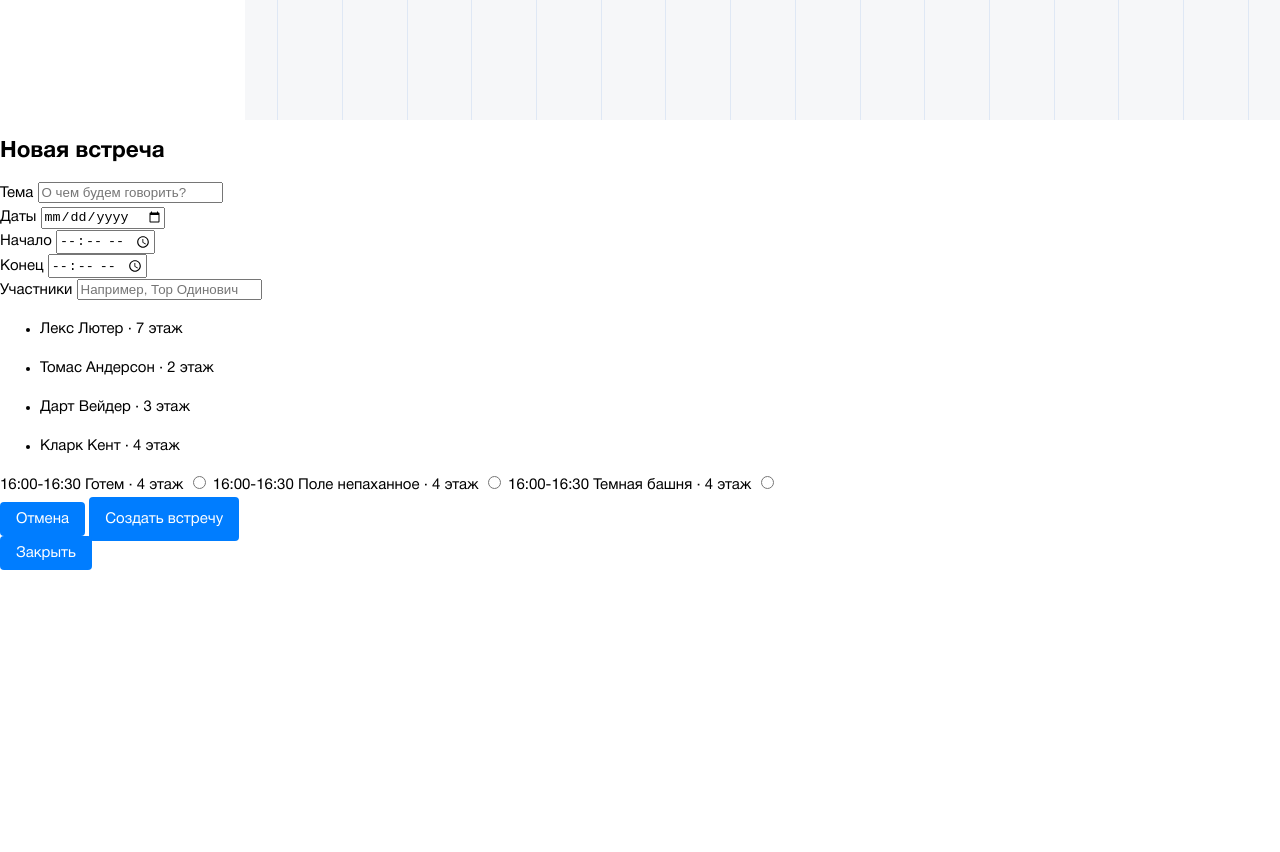
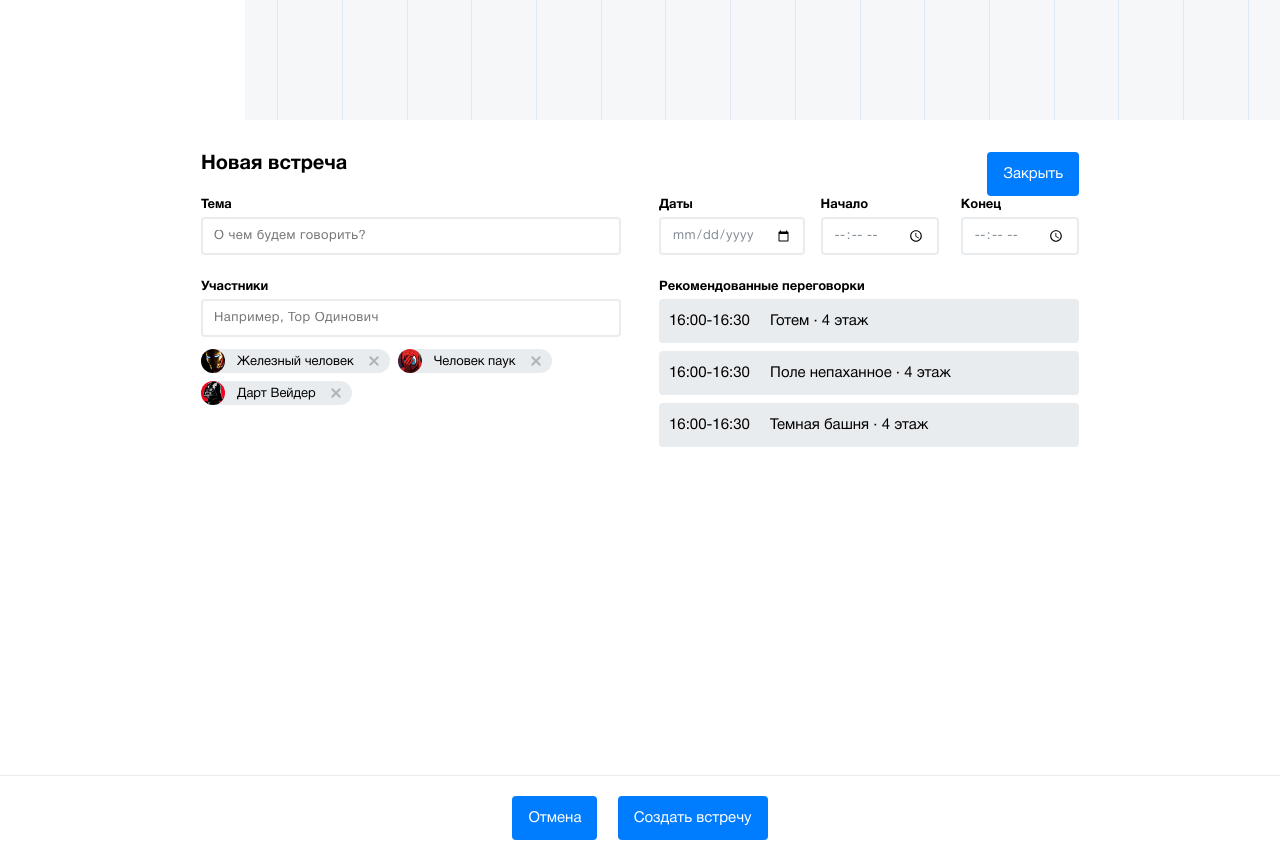
Before and after one commit to kildyashovD/ya-meeting-room, a website: page source/index.html in a window 1280 px wide. Shown: the part 680-1532 px from the top of the page. Before the commit the page ends 1250 px from the top, so only its background shows below. Drawn offline with nearby package versions, Linux system fonts and the light colour scheme; files that its build step writes are made by us from their sources.

Commit message:
Доделал базовую верстку десктоп new-meeting

```diff
--- a/source/index.html
+++ b/source/index.html
@@ -135,74 +135,84 @@
     <section class="new-meeting">
       <div class="new-meeting__wrapper">
         <h2 class="new-meeting__heading">Новая встреча</h2>
+        <a class="new-meeting__close button" href="#">Закрыть</a>
+      </div>
 
       <form class="new-meeting__form add-meeting-form" action="#">
+        <div class="new-meeting__wrapper">
+          <div class="add-meeting-form__main">
             <div class="add-meeting-form__item">
               <div class="add-meeting-form__container">
-              <label for="meeting-them">Тема</label>
+                <label class="add-meeting-form__heading" for="meeting-them">Тема</label>
                 <input class="add-meeting-form__theme" type="text" name="theme" id="meeting-theme" placeholder="О чем будем говорить?">
               </div>
             </div>
             <div class="add-meeting-form__item">
-            <div class="add-meeting-form__container">
-              <label for="meeting-date">Даты</label>
+              <div class="add-meeting-form__container add-meeting-form__container--dates-margin">
+                <label class="add-meeting-form__heading" for="meeting-date">Даты</label>
                 <input class="add-meeting-form__date" name="date" id="meeting-date" type="date">
               </div>
-            <div class="add-meeting-form__container">
-              <label for="meeting-start-time">Начало</label>
+              <div class="add-meeting-form__container add-meeting-form__container--times-margin">
+                <label class="add-meeting-form__heading" for="meeting-start-time">Начало</label>
                 <input class="add-meeting-form__time" name="start-time" id="meeting-start-time" type="time">
               </div>
               <div class="add-meeting-form__container">
-              <label for="meeting-end-time">Конец</label>
+                <label class="add-meeting-form__heading" for="meeting-end-time">Конец</label>
                 <input class="add-meeting-form__time" name="end-time" id="meeting-end-time" type="time">
               </div>
             </div>
             <div class="add-meeting-form__item">
-            <div class="add-meeting-form__conta">
-              <label for="">Участники</label>
+              <div class="add-meeting-form__container">
+                <label class="add-meeting-form__heading" for="">Участники</label>
                 <input class="add-meeting-form__participants" type="text" placeholder="Например, Тор Одинович">
                 <ul class="participants-list">
                   <li class="participants-list__item">
-                  <p class="participants-list__name">Лекс Лютер · <span class="participants-list__floor">7 этаж</span></p>
+                    <img class="participants-list__avatar" src="img/iron-man-avatar.jpg" alt="Person avatar">
+                    <span class="participants-list__name">Железный человек</span>
+                    <button class="participants-list__close" type="button" name="button"></button>
                   </li>
                   <li class="participants-list__item">
-                  <p class="participants-list__name">Томас Андерсон · <span class="participants-list__floor">2 этаж</span></p>
+                    <img class="participants-list__avatar" src="img/spider-avatar.jpg" alt="Person avatar">
+                    <span class="participants-list__name">Человек паук</span>
+                    <button class="participants-list__close" type="button" name="button"></button>
                   </li>
                   <li class="participants-list__item">
-                  <p class="participants-list__name">Дарт Вейдер · <span class="participants-list__floor">3 этаж</span></p>
-                </li>
-                <li class="participants-list__item">
-                  <p class="participants-list__name">Кларк Кент · <span class="participants-list__floor">4 этаж</span></p>
+                    <img class="participants-list__avatar" src="img/dart-veider-avatar.jpg" alt="Person avatar">
+                    <span class="participants-list__name">Дарт Вейдер</span>
+                    <button class="participants-list__close" type="button" name="button"></button>
                   </li>
                 </ul>
               </div>
             </div>
             <div class="add-meeting-form__item recommended-rooms" data-heading="Рекомендованные переговорки">
-            <label for="recommended-rooms-gotem">
+              <label class="recommended-rooms__item" for="recommended-rooms-gotem">
                 <span class="recommended-rooms__time">16:00-16:30</span>
                 <span class="recommended-rooms__name">Готем</span> ·
                 <span class="recommended-rooms__floor">4 этаж</span>
               </label>
-            <input class="recommended-rooms__item" id="recommended-rooms-gotem" type="radio" name="rooms" value="room-gotem">
-            <label for="recommended-rooms-gotem">
+              <input class="recommended-rooms__input visually-hidden" id="recommended-rooms-gotem" type="radio" name="rooms" value="room-gotem">
+              <label class="recommended-rooms__item" for="recommended-rooms-gotem">
                 <span class="recommended-rooms__time">16:00-16:30</span>
                 <span class="recommended-rooms__name">Поле непаханное</span> ·
                 <span class="recommended-rooms__floor">4 этаж</span>
               </label>
-            <input class="recommended-rooms__item" id="recommended-rooms-gotem" type="radio" name="rooms" value="room-gotem">
-            <label for="recommended-rooms-gotem">
+              <input class="recommended-rooms__input visually-hidden" id="recommended-rooms-gotem" type="radio" name="rooms" value="room-gotem">
+              <label class="recommended-rooms__item" for="recommended-rooms-gotem">
                 <span class="recommended-rooms__time">16:00-16:30</span>
                 <span class="recommended-rooms__name">Темная башня</span> ·
                 <span class="recommended-rooms__floor">4 этаж</span>
               </label>
-            <input class="recommended-rooms__item" id="recommended-rooms-gotem" type="radio" name="rooms" value="room-gotem">
+              <input class="recommended-rooms__input visually-hidden" id="recommended-rooms-gotem" type="radio" name="rooms" value="room-gotem">
             </div>
+          </div>
+        </div>
+
+        <div class="add-meeting-form__footer">
           <a class="add-meeting-form__cancel button" type="button" name="button">Отмена</a>
           <button class="add-meeting-form__submit button" type="submit" name="button">Создать встречу</button>
+        </div>
       </form>
 
-        <a class="new-meeting__close button" href="#">Закрыть</a>
-      </div>
     </section>
   </main>
   <script src="js/floor.js"></script>
--- /dev/null
+++ b/source/less/blocks/add-meeting-form.less
@@ -0,0 +1,83 @@
+.add-meeting-form {
+  display: flex;
+  flex-direction: column;
+
+  min-height: ~"calc(100vh - 157px)";
+}
+
+.add-meeting-form__main {
+  display: flex;
+  flex-wrap: wrap;
+  justify-content: space-between;
+}
+
+.add-meeting-form__footer {
+  padding-top: 20px;
+  margin-top: auto;
+  text-align: center;
+
+  border-top: 1px solid #E9ECEF;
+}
+
+.add-meeting-form__item {
+  box-sizing: border-box;
+
+  width: 420px;
+  margin: 0;
+}
+
+.add-meeting-form__heading {
+  margin-bottom: 4px;
+
+  font-size: 13px;
+  font-weight: bold;
+  line-height: 16px;
+}
+
+.add-meeting-form__item {
+  display: flex;
+  margin-bottom: 24px;
+}
+
+.add-meeting-form__container {
+  display: flex;
+  flex-direction: column;
+  flex-grow: 1;
+
+  &--dates-margin {
+    margin-right: 16px;
+  }
+
+  &--times-margin {
+    margin-right: 22px;
+  }
+}
+
+.add-meeting-form__container input {
+  box-sizing: border-box;
+
+  height: 38px;
+  padding: 10px 11px;
+
+  font-family: inherit;
+  font-size: 13px;
+  color: #858E98;
+  letter-spacing: 0.47px;
+  line-height: 15px;
+
+  border: 2px solid #E9ECEF;
+  border-radius: 4px;
+}
+
+.add-meeting-form__participants {
+  margin-bottom: 12px;
+}
+
+.add-meeting-form__cancel {
+  margin-left: auto;
+  margin-right: 16px;
+}
+
+.add-meeting-form__submit {
+  margin-right: auto;
+}
--- a/source/less/blocks/button.less
+++ b/source/less/blocks/button.less
@@ -1,7 +1,9 @@
 .button {
+  display: inline-block;
   padding: 10px 16px;
 
   font: inherit;
+  vertical-align: middle;
   color: #ffffff;
 
   background-color: rgba(0,125,255,1);
--- /dev/null
+++ b/source/less/blocks/new-meeting.less
@@ -0,0 +1,25 @@
+.new-meeting {
+  position: relative;
+  min-height: ~"calc(100vh - 100px)";
+}
+
+.new-meeting__wrapper {
+  position: relative;
+  width: 878px;
+  margin: 0 auto;
+}
+
+.new-meeting__heading {
+  margin: 0;
+  margin-top: 32px;
+  margin-bottom: 20px;
+
+  font-size: 20px;
+  line-height: 25px;
+}
+
+.new-meeting__close {
+  position: absolute;
+  top: 0;
+  right: 0;
+}
--- /dev/null
+++ b/source/less/blocks/participants-list.less
@@ -0,0 +1,80 @@
+.participants-list {
+  display: flex;
+  flex-wrap: wrap;
+  margin: 0;
+  padding: 0;
+
+  list-style: none;
+}
+
+.participants-list__item {
+  box-sizing: border-box;
+
+  position: relative;
+  height: 24px;
+  margin-right: 8px;
+  margin-bottom: 8px;
+  padding: 0 36px 0 36px;
+
+  background-color: #E9ECEF;
+
+  border-radius: 16px;
+}
+
+.participants-list__avatar {
+  position: absolute;
+  top: 0;
+  left: 0;
+  width: 24px;
+  height: 24px;
+
+  border-radius: 50%;
+}
+
+.participants-list__name {
+  margin: 0;
+
+  font-size: 13px;
+  line-height: 17px;
+}
+
+.participants-list__close {
+  position: absolute;
+  top: 3px;
+  right: 8px;
+  padding: 0;
+  width: 16px;
+  height: 16px;
+
+  vertical-align: baseline;
+
+  cursor: pointer;
+
+  border: none;
+
+  background-color: transparent;
+
+  &:before {
+    content: "";
+
+    position: absolute;
+    top: 8px;
+    right: 2px;
+    width: 12px;
+    height: 2px;
+    background-color: #afb4b8;
+    transform: rotate(45deg);
+  }
+
+  &:after {
+    content: "";
+
+    position: absolute;
+    top: 8px;
+    right: 2px;
+    width: 12px;
+    height: 2px;
+    background-color: #afb4b8;
+    transform: rotate(-45deg);
+  }
+}
--- /dev/null
+++ b/source/less/blocks/recommended-rooms.less
@@ -0,0 +1,33 @@
+.recommended-rooms {
+  display: flex;
+  flex-wrap: wrap;
+
+  &::before {
+    content: attr(data-heading);
+
+    display: block;
+    position: static;
+    margin-bottom: 4px;
+
+    font-size: 13px;
+    font-weight: bold;
+    line-height: 16px;
+  }
+}
+
+.recommended-rooms__item {
+  box-sizing: border-box;
+
+  margin-bottom: 8px;
+  padding: 10px;
+  width: 100%;
+  min-height: 37px;
+
+  background-color: #E9ECEF;
+
+  border-radius: 4px;
+}
+
+.recommended-rooms__time {
+  margin-right: 16px;
+}
--- a/source/less/style.less
+++ b/source/less/style.less
@@ -13,3 +13,7 @@
 @import "../less/blocks/meeting-time.less";
 @import "../less/blocks/timeline.less";
 @import "../less/blocks/actually-date.less";
+@import "../less/blocks/new-meeting.less";
+@import "../less/blocks/add-meeting-form.less";
+@import "../less/blocks/recommended-rooms.less";
+@import "../less/blocks/participants-list.less";
```
Also changed, not shown: source/img/dart-veider-avatar.jpg (added), source/img/iron-man-avatar.jpg (added), source/img/spider-avatar.jpg (added). Lines whose indentation alone changed are shown as unchanged.
